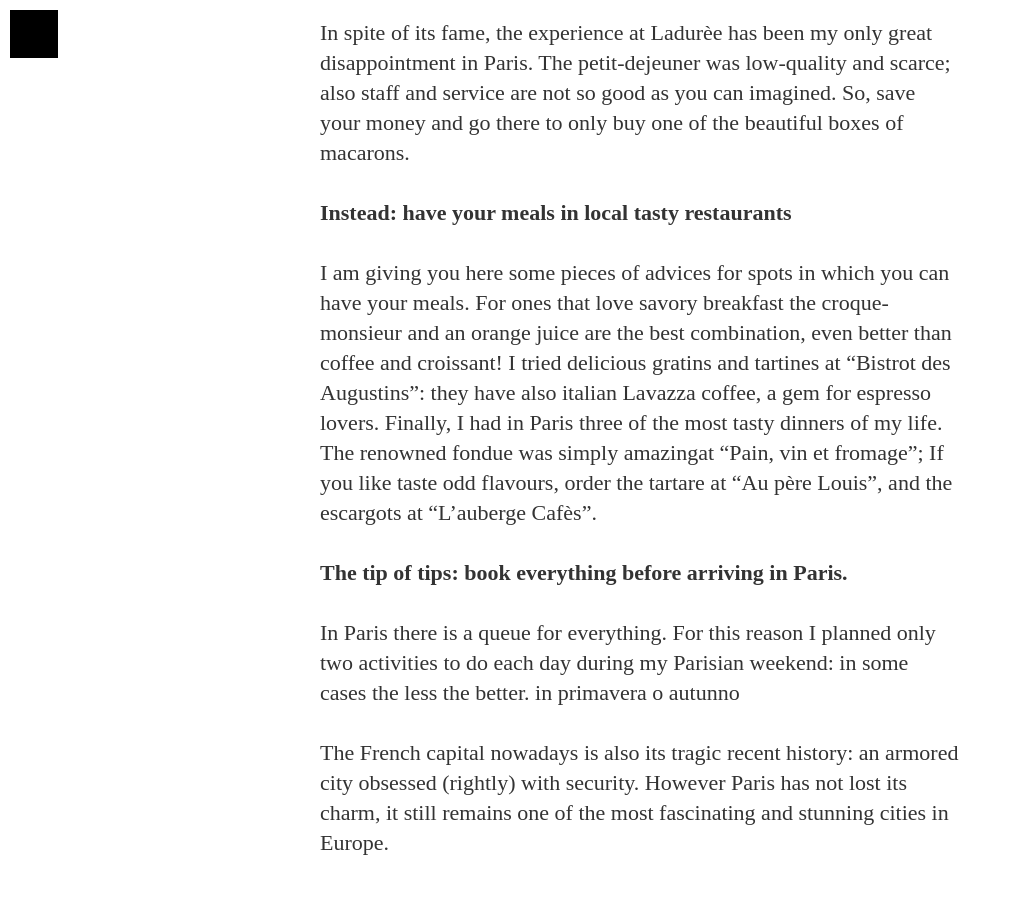
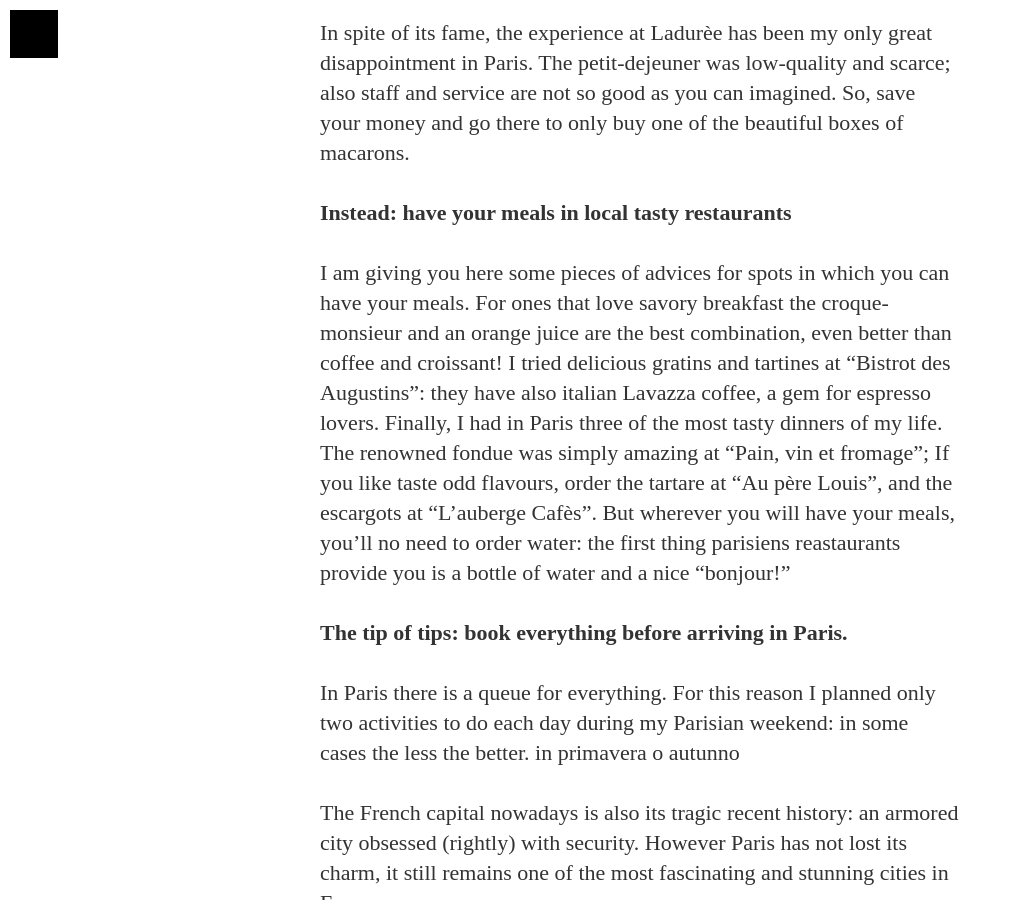
Before and after one commit to enicasoldo/allthesmalltrips.life, a Jekyll site: the page built from _posts/2017-07-20-My-Paris.md, in a window 1280 px wide and 900 px high, scrolled down 7075 px. Shown: the whole window, without its empty margins (0-1012 px from the left). Built offline with Jekyll 4.4.1, drawn with Linux system fonts in a browser that asks for light colours; nearby versions of some CDN libraries; some web fonts are replaced; our own code applies the rules of GitHub Pages for plain Markdown files; some of the changed text lies outside the part shown.

Commit message:
Update 2017-07-20-My-Paris.md

```diff
--- a/_posts/2017-07-20-My-Paris.md
+++ b/_posts/2017-07-20-My-Paris.md
@@ -1,6 +1,6 @@
 ---
 Layout: post
-title: "Paris: what to do and not to do"
+title: "First time Paris: what to do and not to do"
 categories: trips
 tags: [trips, France, Paris, food, hotels, architecture, river, petitdejeuner, reastaurants travels, museums, toureiffel, versailles, louvre, joconde]
 image: /assets/images/paris-tour.jpg
@@ -93,7 +93,7 @@
 I am giving you here some pieces of advices for spots in which you can have your meals.
 For ones that love savory breakfast the croque-monsieur and an orange juice are the best combination, even better than coffee and croissant!
 I tried delicious gratins and tartines at “Bistrot des Augustins”: they have also italian Lavazza coffee, a gem for espresso lovers.
-Finally, I had  in Paris three of the most tasty dinners of my life. The renowned fondue was simply amazingat “Pain, vin et fromage”; If you like taste odd flavours, order the tartare at “Au père Louis”, and the escargots at “L’auberge Cafès”.
+Finally, I had  in Paris three of the most tasty dinners of my life. The renowned fondue was simply amazing at “Pain, vin et fromage”; If you like taste odd flavours, order the tartare at “Au père Louis”, and the escargots at “L’auberge Cafès”. But wherever you will have your meals, you'll no need to order water: the first thing parisiens reastaurants provide you is a bottle of water and a nice "bonjour!"
 
 **The tip of tips: book everything before arriving in Paris.**
 
```
